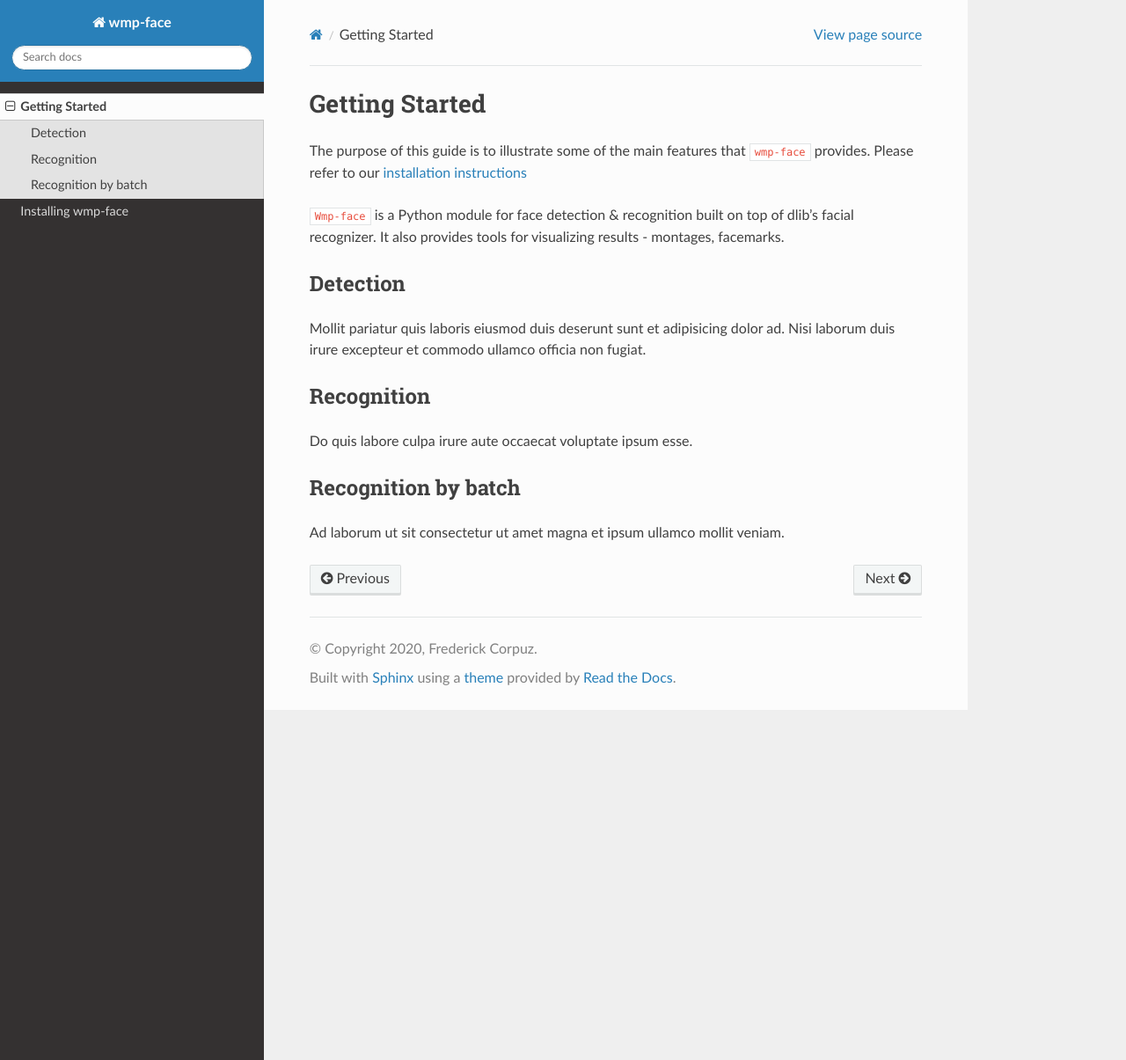
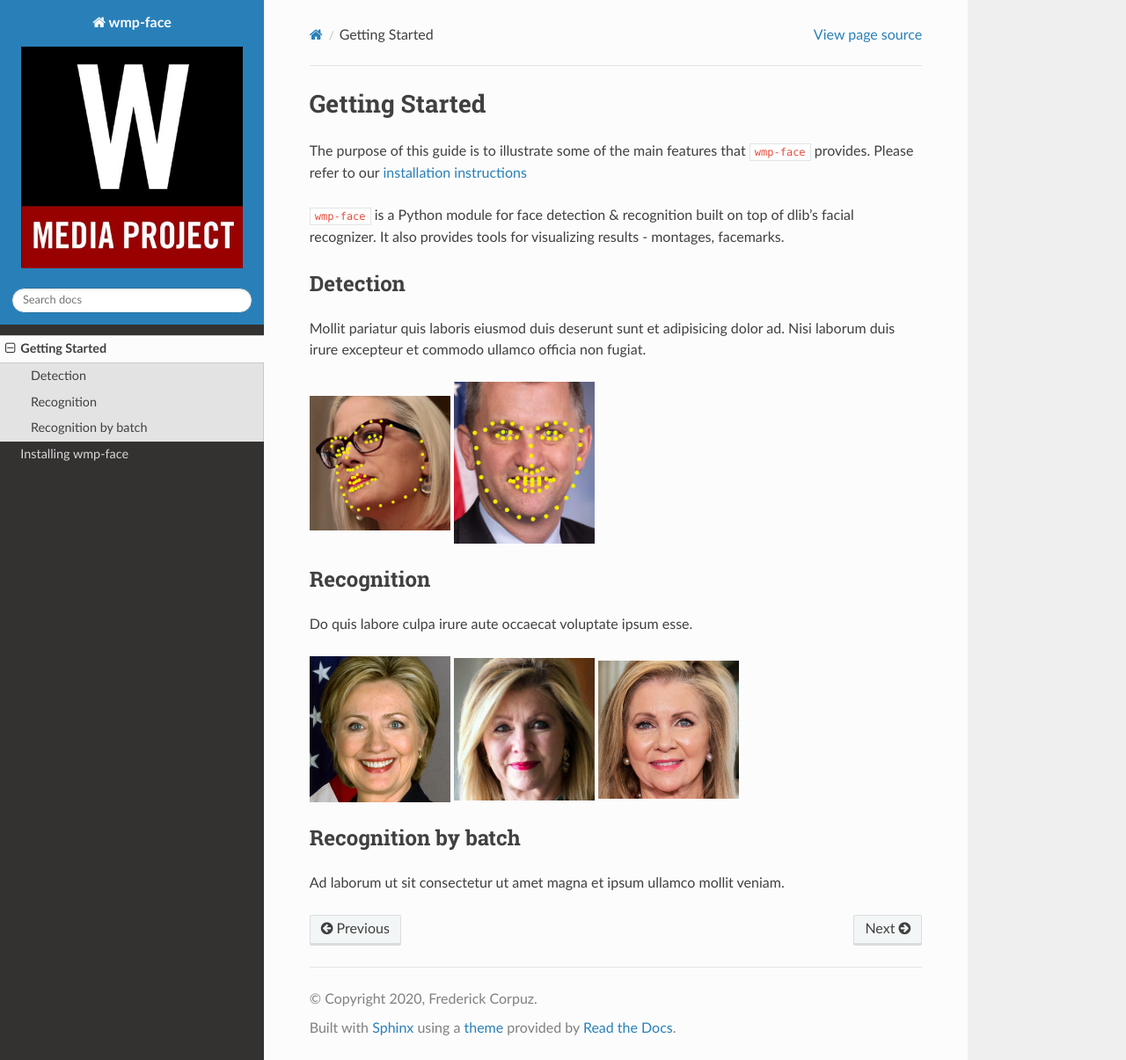
Before and after one commit to fredcorpuz06/wmp-face, a Sphinx documentation site: the page built from doc/getting_started.rst, in a window 1280 px wide and 1205 px high. Shown: the whole window at 88% size. Built offline with Sphinx 7.4.7 and the Read the Docs theme 2.0.0, drawn with Linux system fonts in a browser that asks for light colours.

Commit message:
Add images

```diff
--- a/doc/conf.py
+++ b/doc/conf.py
@@ -49,3 +49,8 @@
 # relative to this directory. They are copied after the builtin static files,
 # so a file named "default.css" will overwrite the builtin "default.css".
 html_static_path = ["_static"]
+
+# The name of an image file (relative to this directory) to place at the top
+# of the sidebar.
+#
+html_logo = "images/wmp_logo.jpg"
--- a/doc/getting_started.rst
+++ b/doc/getting_started.rst
@@ -5,7 +5,7 @@ The purpose of this guide is to illustrate some of the main features that
 ``wmp-face`` provides. Please refer to our :ref:`installation
 instructions <installation_instructions>`
 
-``Wmp-face`` is a Python module for face detection & recognition built on top
+``wmp-face`` is a Python module for face detection & recognition built on top
 of dlib's facial recognizer. It also provides tools for visualizing results -
 montages, facemarks.
 
@@ -15,11 +15,29 @@ Detection
 Mollit pariatur quis laboris eiusmod duis deserunt sunt et adipisicing dolor ad.
 Nisi laborum duis irure excepteur et commodo ullamco officia non fugiat.
 
+.. image:: images/kyrsten_sinema.jpg
+    :width: 120pt
+
+.. image:: images/sean_casten.jpg
+    :width: 120pt
+
+
 Recognition
 -----------
 
 Do quis labore culpa irure aute occaecat voluptate ipsum esse.
 
+.. image:: images/hillary_clinton.jpg
+    :width: 120pt
+
+.. image:: images/marsha_blackburn0.jpg
+    :width: 120pt
+
+.. image:: images/marsha_blackburn1.jpg
+    :width: 120pt
+
+
+
 Recognition by batch
 --------------------
 
--- a/doc/install.rst
+++ b/doc/install.rst
@@ -8,7 +8,7 @@ There are different ways to install wmp-face:
 
   * :ref:`Install the latest official release <install_official_release>`. This
     is the best approach for most users. It will provide a stable version.
-  * `Building the package from source`_. This is best for users who want the
+  * `Building the package from source`_ . This is best for users who want the
     latest-and-greatest features and aren't afraid of running new code. This is
     needed for users who want to contribute to the project.
 
@@ -25,7 +25,7 @@ Then run::
 
   $ pip install -U wmp-face
 
-In order to check your installation you can use
+In order to check your installation you can use::
 
   $ python -m pip show wmp-face # to see which version and where wmp-face is installed
   $ python -m pip freeze # to see all packages installed in the active virtualenv
```
Also changed, not shown: doc/index.rst (+11 -0 lines), doc/images/hillary_clinton.jpg (added), doc/images/kyrsten_sinema.jpg (added), doc/images/marsha_blackburn0.jpg (added), doc/images/marsha_blackburn1.jpg (added), doc/images/sean_casten.jpg (added), doc/images/wmp_banner.png (added), doc/images/wmp_logo.jpg (added).
